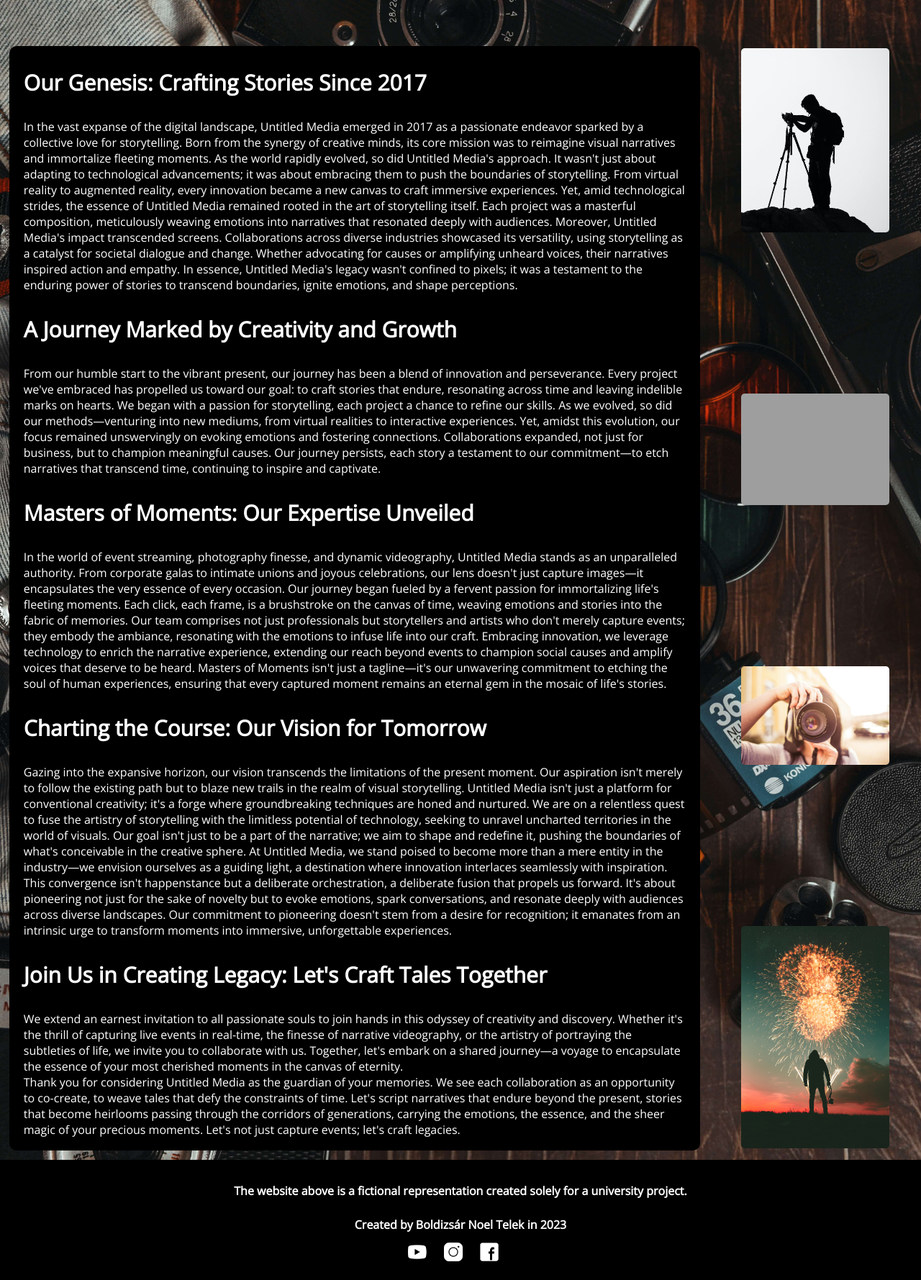
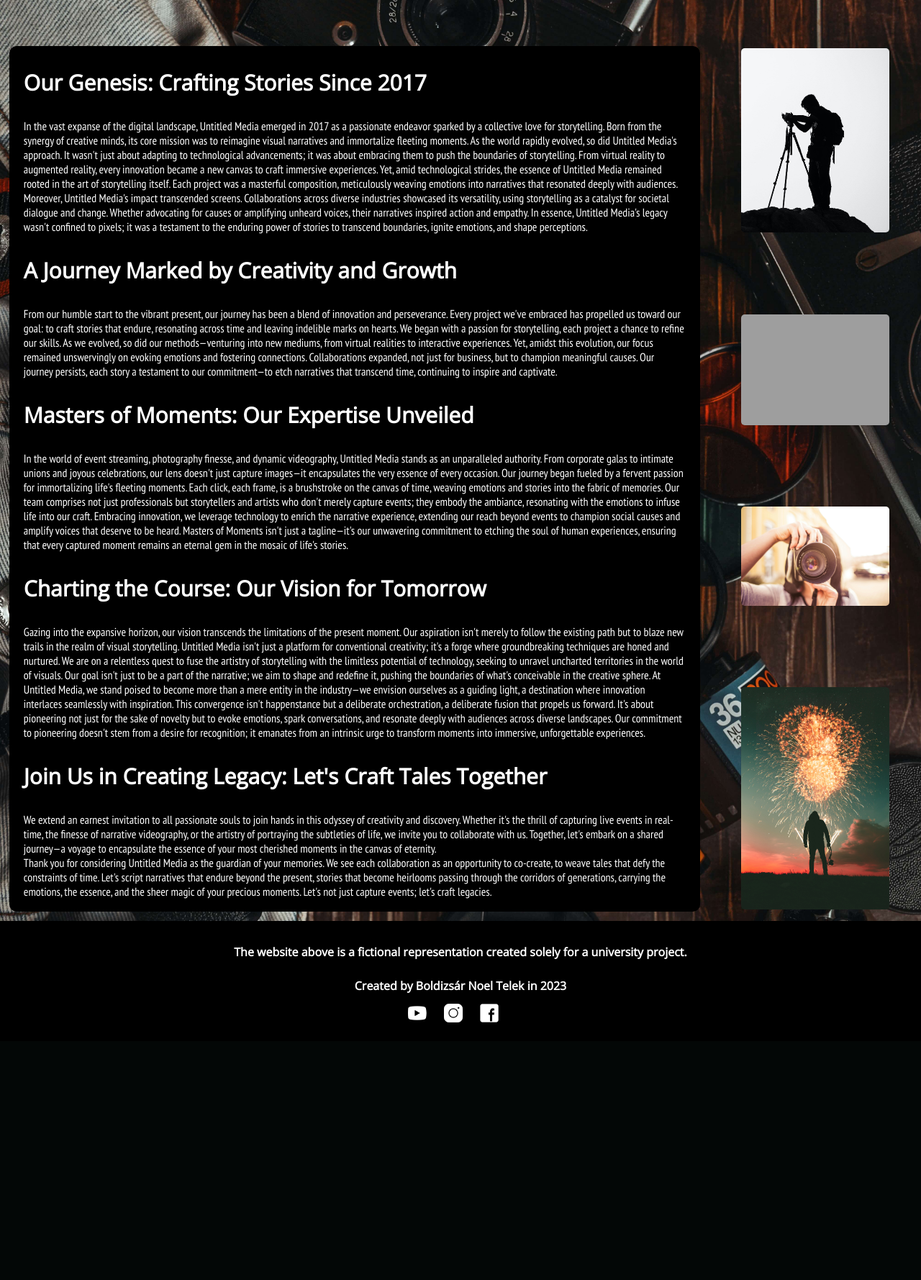
Before and after one commit to telekboldi2/webfejlesztes, a PHP site: page /about.html in a window 1280 px wide. Shown: the part 149-1928 px from the top of the page at 72% size. After the commit the page ends 1570 px from the top, so only its background shows below. Run offline with PHP 8.4, Linux system fonts and the light colour scheme; grey boxes are pictures that could not be loaded.

Commit message:
css edit 2

```diff
--- a/css/style.css
+++ b/css/style.css
@@ -151,7 +151,6 @@ article{
 }
 
 article,section h3{
-    font-family: "Open Sans";
     text-align: center;
 }
 
```
